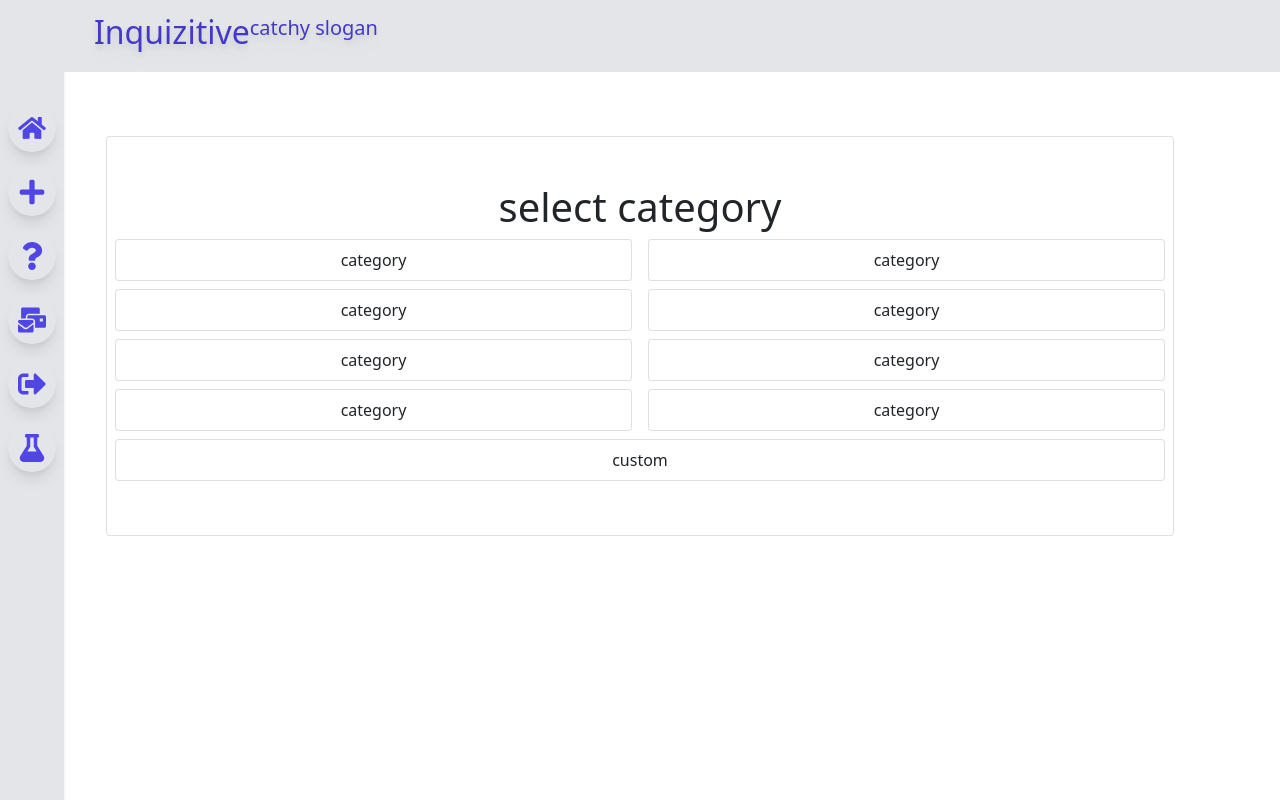
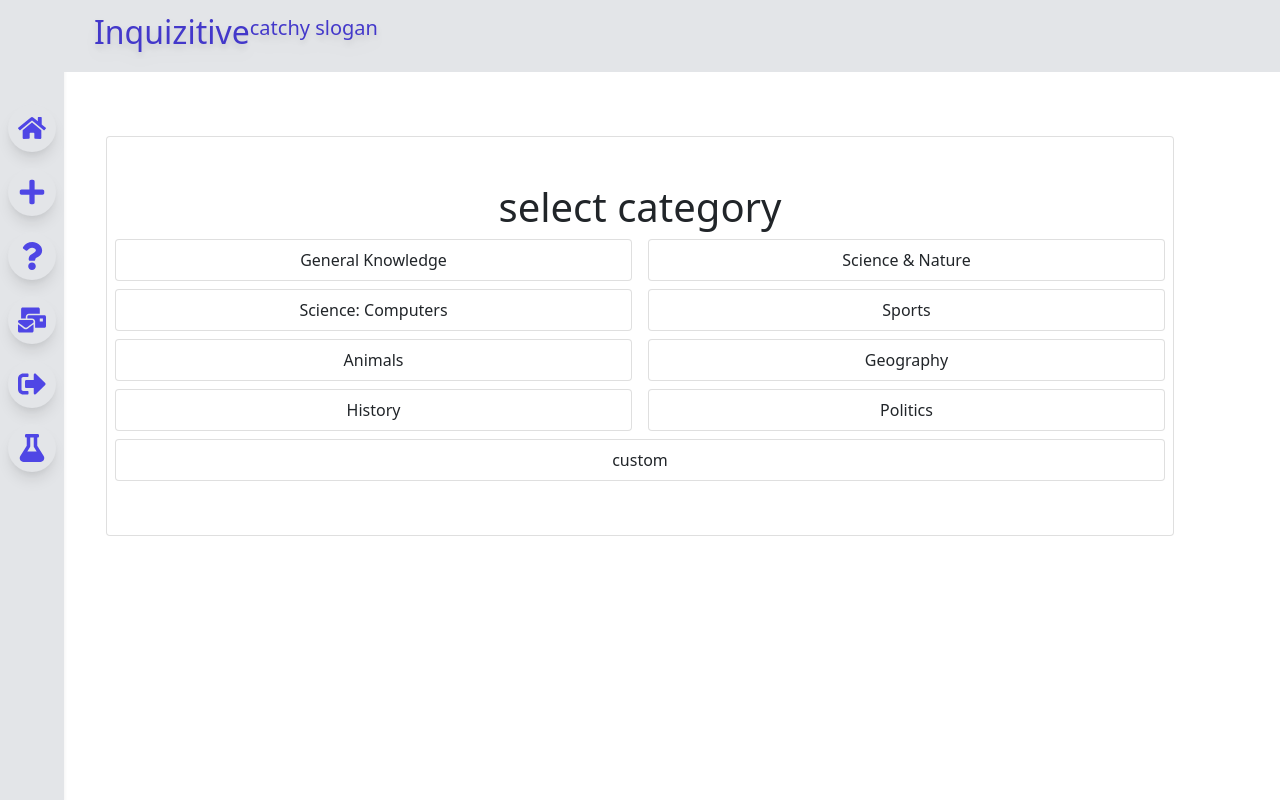
Before and after one commit to cmr33-cloud/project-3-group-3-frontend, a React (Create React App) app: page /selectCategory in a window 1280 px wide. Built offline with nearby package versions, Linux system fonts and the light colour scheme.

Commit message:
added category names

```diff
--- a/src/pages/SelectCategory/index.js
+++ b/src/pages/SelectCategory/index.js
@@ -38,20 +38,20 @@ export default function SelectCategory() {
           <div className="col options-box-categories card">
           <h1>select category</h1>
             <div className="row">
-              <div className="col category-box card" id='9' onClick={handleClick}>category</div>
-              <div className="col category-box card" id='10' onClick={handleClick}>category</div>
+              <div className="col category-box card" id='9' onClick={handleClick}>General Knowledge</div>
+              <div className="col category-box card" id='17' onClick={handleClick}>Science & Nature</div>
             </div>
             <div className="row">
-              <div className="col category-box card" id='12' onClick={handleClick}>category</div>
-              <div className="col category-box card" id='13' onClick={handleClick}>category</div>
+              <div className="col category-box card" id='18' onClick={handleClick}>Science: Computers</div>
+              <div className="col category-box card" id='21' onClick={handleClick}>Sports</div>
             </div>
             <div className="row">
-              <div className="col category-box card" id='14' onClick={handleClick}>category</div>
-              <div className="col category-box card" id='15' onClick={handleClick}>category</div>
+              <div className="col category-box card" id='27' onClick={handleClick}>Animals</div>
+              <div className="col category-box card" id='22' onClick={handleClick}>Geography</div>
             </div>
             <div className="row">
-            <div className = 'col category-box card ' id='16' onClick={handleClick}>category</div>
-                  <div className = 'col category-box card' id='17' onClick={handleClick}>category</div>
+            <div className = 'col category-box card ' id='23' onClick={handleClick}>History</div>
+                  <div className = 'col category-box card' id='24' onClick={handleClick}>Politics</div>
             </div>
             <div className="row">
             <div className = 'col category-box card'>custom</div>
```
